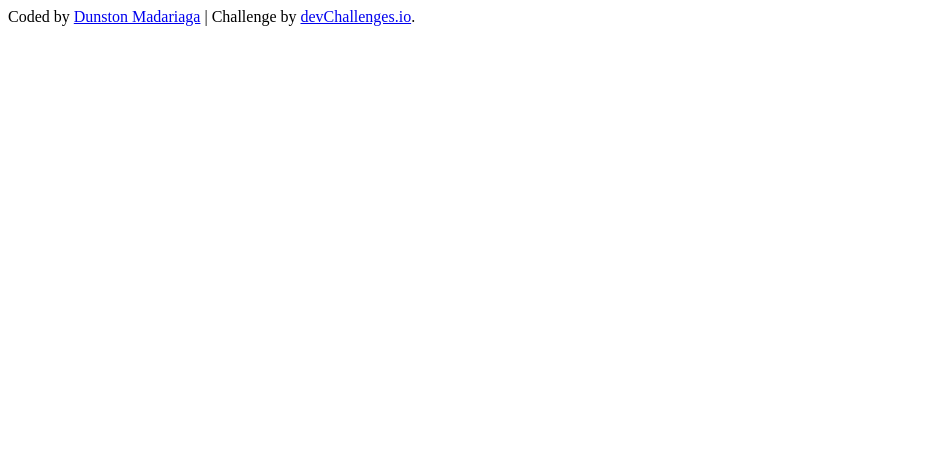
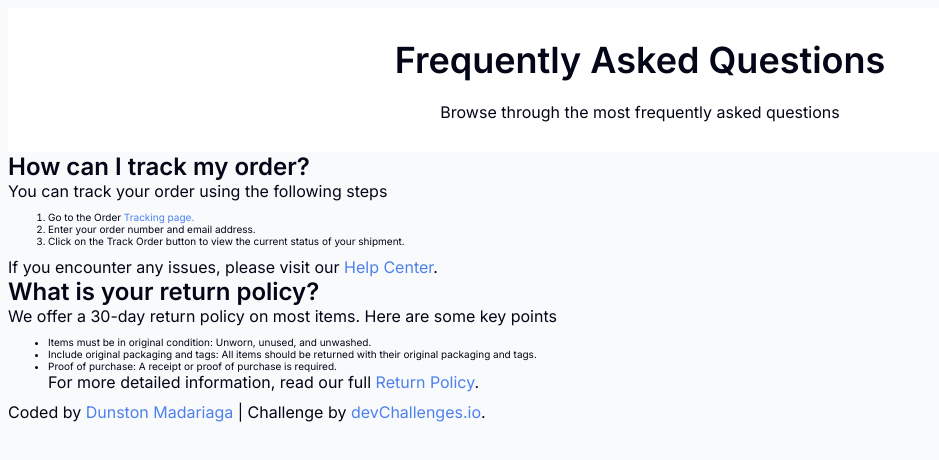
Before and after one commit to Pogo182028/Simple-FAQ, a plain HTML site: page index.html in a window 1280 px wide. Shown: the whole page, without its empty margins (0-939 px from the left). Drawn offline with Linux system fonts and the light colour scheme.

Commit message:
: Finishing all HTML and adding styles to the header

```diff
--- a/css/styles.css
+++ b/css/styles.css
@@ -23,16 +23,17 @@ html {
 .container {
   max-width: 120rem;
   margin: 0 auto;
-  padding: 0 2rem;
 }
 
 body {
   font-family: var(--font);
+  background-color: var(--bg-main);
   color: var(--text-color);
 }
 
 h1,
-h2 {
+h2,
+p {
   font-weight: 600;
   margin: 0;
 }
@@ -47,9 +48,19 @@ h2 {
 
 p {
   font-size: 1.6rem; /* 16px */
+  font-weight: 400;
 }
 
 a {
   color: var(--links);
   text-decoration: none;
 }
+
+.header {
+  background-color: var(--bg-header);
+  text-align: center;
+  padding: 3rem;
+}
+.header p {
+  margin-top: 2rem;
+}
--- a/index.html
+++ b/index.html
@@ -15,14 +15,66 @@
       href="https://fonts.googleapis.com/css2?family=Inter:ital,opsz,wght@0,14..32,100..900;1,14..32,100..900&display=swap"
       rel="stylesheet"
     />
+    <link rel="stylesheet" href="css/styles.css" />
     <title>Simple FAQ | devChallenges.io</title>
   </head>
   <body>
+    <header class="header ">
+      <div class="container">
+        <h1>Frequently Asked Questions</h1>
+        <p>Browse through the most frequently asked questions</p>
+      </div>
+    </header>
+    <main class="main">
+      <section class="question">
+        <h2>How can I track my order?</h2>
+        <p>You can track your order using the following steps</p>
+        <ol>
+          <li>Go to the Order <a href="#">Tracking page.</a></li>
+          <li>Enter your order number and email address.</li>
+          <li>
+            Click on the Track Order button to view the current status of your
+            shipment.
+          </li>
+        </ol>
+        <p>
+          If you encounter any issues, please visit our
+          <a href="#">Help Center</a>.
+        </p>
+      </section>
+      <section class="question">
+        <h2>What is your return policy?</h2>
+        <p>
+          We offer a 30-day return policy on most items. Here are some key
+          points
+        </p>
+        <ul>
+          <li>
+            <span>Items must be in original condition: </span>Unworn, unused,
+            and unwashed.
+          </li>
+          <li>
+            <span>Include original packaging and tags: </span>All items should
+            be returned with their original packaging and tags.
+          </li>
+          <li>
+            <span>Proof of purchase: </span>A receipt or proof of purchase is
+            required.
+          </li>
+          <p>
+            For more detailed information, read our full
+            <a href="#">Return Policy</a>.
+          </p>
+        </ul>
+      </section>
+    </main>
     <footer class="author-info">
-      Coded by <a href="#">Dunston Madariaga</a> | Challenge by
-      <a href="https://www.devchallenges.io?ref=challenge" target="_blank"
-        >devChallenges.io</a
-      >.
+      <p>
+        Coded by <a href="#">Dunston Madariaga</a> | Challenge by
+        <a href="https://www.devchallenges.io?ref=challenge" target="_blank"
+          >devChallenges.io</a
+        >.
+      </p>
     </footer>
   </body>
 </html>
```
